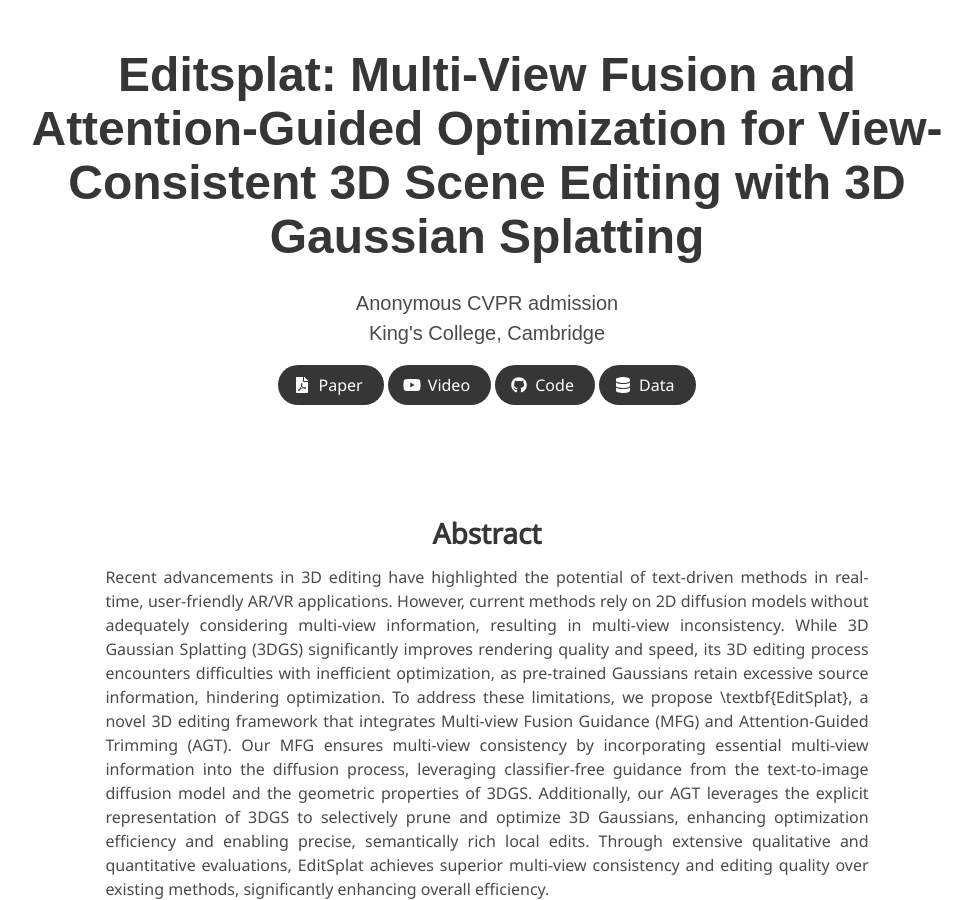
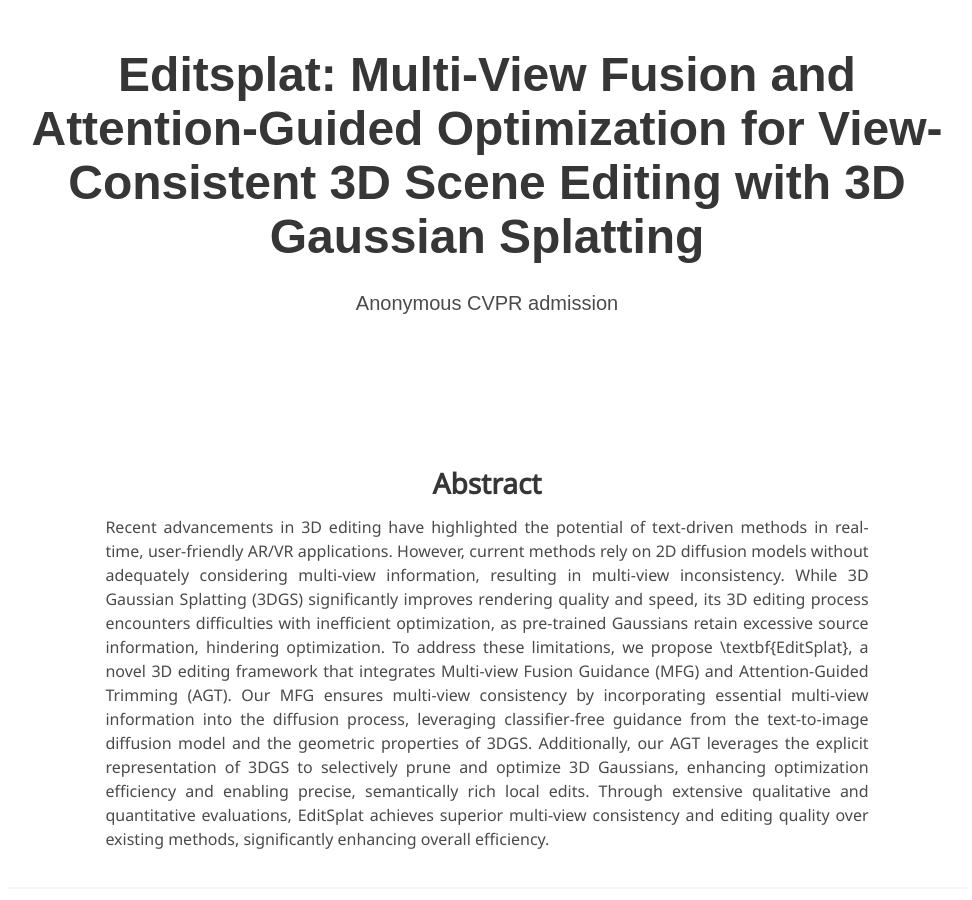
Before and after one commit to editsplat-cvpr-10124/editsplat-cvpr-10124.github.io, a Jekyll site: the page built from index.md, in a window 1280 px wide and 900 px high. Shown: the whole window, without its empty margins (153-1125 px from the left). Built offline with Jekyll 4.4.1, drawn with Linux system fonts in a browser that asks for light colours; some web fonts are replaced.

Commit message:
Updated project page YAML

```diff
--- a/index.md
+++ b/index.md
@@ -5,11 +5,11 @@
 title: "Editsplat: Multi-View Fusion and Attention-Guided Optimization for View-Consistent 3D Scene Editing with 3D Gaussian Splatting"
 authors: Anonymous CVPR admission
 affiliations:
-  - "King's College, Cambridge"
-paper: "https://www.cs.virginia.edu/~robins/Turing_Paper_1936.pdf"
-video: "https://www.youtube.com/results?search_query=turing+machine"
-code: "https://github.com/topics/turing-machines"
-data: "https://huggingface.co/docs/datasets"
+  -
+# paper: "https://www.cs.virginia.edu/~robins/Turing_Paper_1936.pdf"
+# video: "https://www.youtube.com/results?search_query=turing+machine"
+# code: "https://github.com/topics/turing-machines"
+# data: "https://huggingface.co/docs/datasets"
 ---
 
 <!-- Using HTML to center the abstract -->
```
